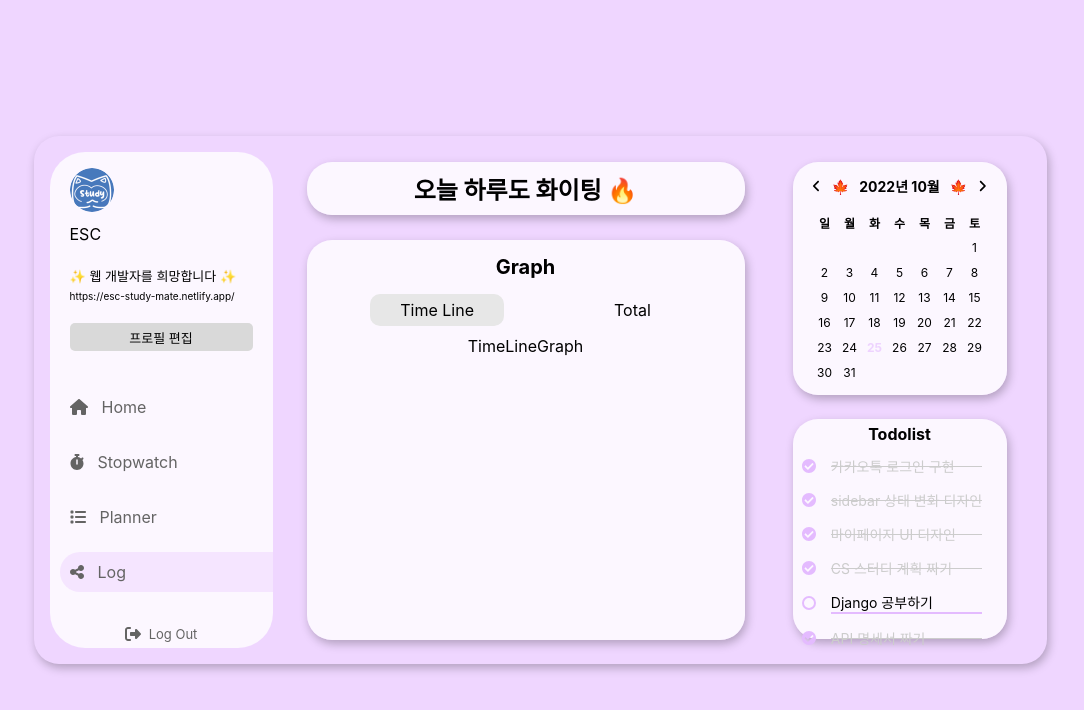
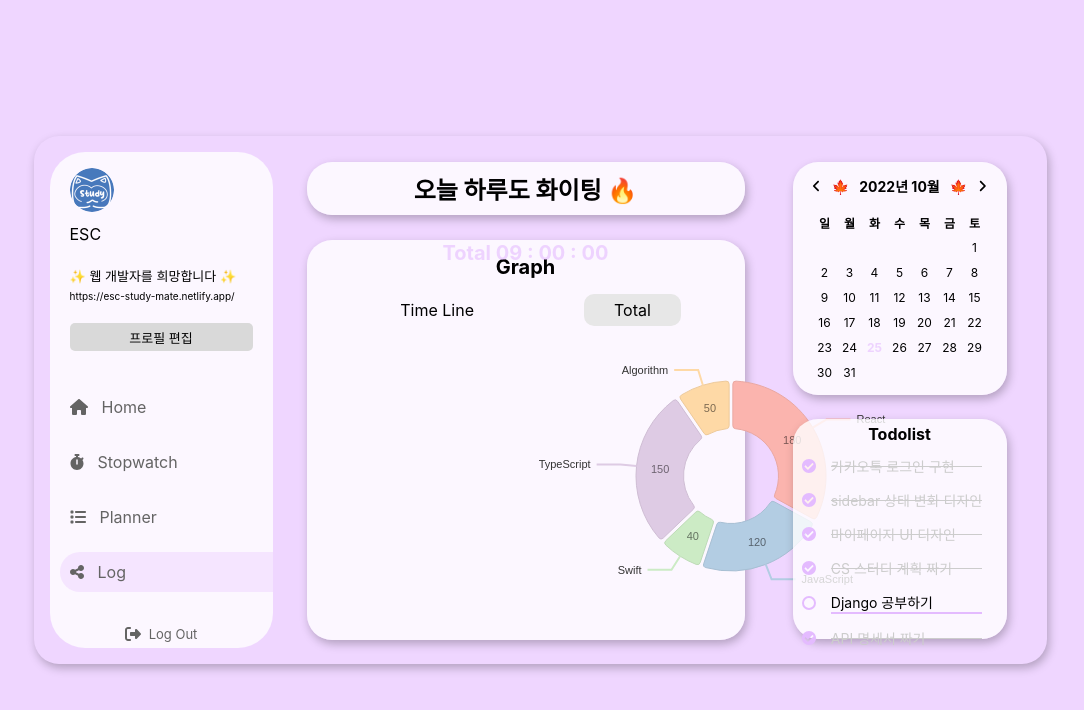
Before and after one commit to 2-sc/StudyMate-Front-Client, a React (Create React App) app in the folder studymate/: page /log in a window 1280 px wide. Shown: the top 710 px of the page, without its empty margins (100-1184 px from the left). Built offline with nearby package versions, Linux system fonts and the light colour scheme.

Commit message:
:sparkles:(halam/beta): 타임라인 그래프 접근 못하도록 수정

```diff
--- a/studymate/src/components/graph/Graph.jsx
+++ b/studymate/src/components/graph/Graph.jsx
@@ -5,7 +5,7 @@ import PieGraph from './PieGraph';
 import TimeLineGraph from './TimeLineGraph';
 
 function Graph({ data }) {
-  const [graphState, setGraphState] = useState('timeline');
+  const [graphState, setGraphState] = useState('total');
 
   const getColor = name => {
     return name.name === graphState ? '#e7e7e7' : 'inherit';
@@ -20,7 +20,12 @@ function Graph({ data }) {
     <Wrapper size={[438, 400]} opacity={0.8}>
       <Title>Graph</Title>
       <Buttons>
-        <Button name="timeline" graphState={graphState} getColor={getColor} onClick={handleGraphState}>
+        <Button
+          name="timeline"
+          graphState={graphState}
+          getColor={getColor}
+          onClick={() => alert('베타버전에서는 지원하지 않습니다.')}
+        >
           Time Line
         </Button>
         <Button name="total" graphState={graphState} getColor={getColor} onClick={handleGraphState}>
```
